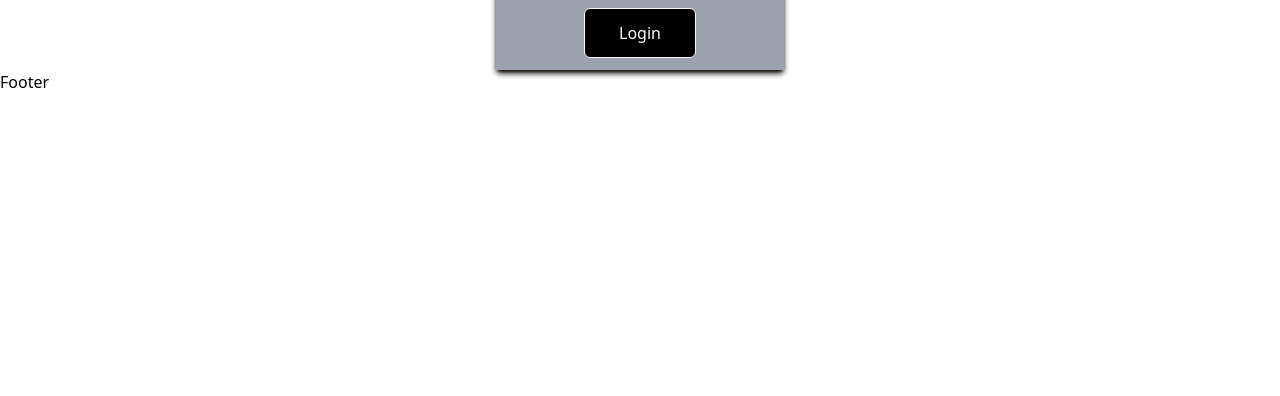
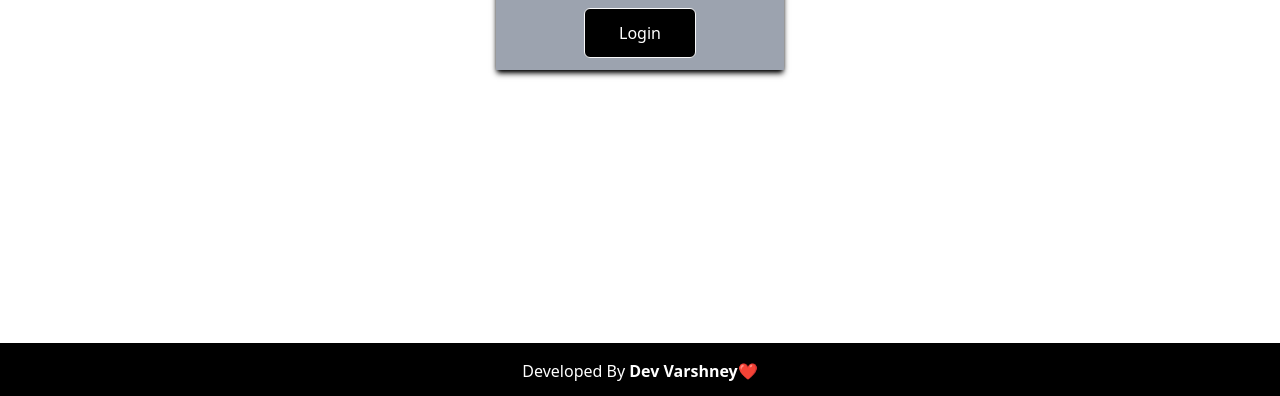
Before and after one commit to Devvarshney11/Food-Web-App---React-JS, a React (Vite) app: page /login in a window 1280 px wide. Shown: the part 401-797 px from the top of the page. Built offline with nearby package versions, Linux system fonts and the light colour scheme.

Commit message:
Add footer to it

```diff
--- a/src/App.js
+++ b/src/App.js
@@ -10,16 +10,13 @@ import { Provider } from "react-redux";
 import Login from "./components/Login";
 import store from "./utils/store";
 import { Navigate } from "react-router-dom";
-
+import Footer from "./components/Footer";
 const Cart = lazy(()=>import("./components/Cart"));
 const About = lazy(()=>import("./components/About"));
 const Contact = lazy(()=>import("./components/Contact"));
 const RestaurantMenu = lazy(()=>import("./components/RestaurantMenu"));
 const Mart = lazy(()=>import("./components/Mart"));
 
-const Footer = () => (
-    <h1>Footer</h1>
-)
 const isAuth = localStorage.getItem("isAuth");
 console.log(isAuth);
 const AppLayout = () => (
--- /dev/null
+++ b/src/components/Footer.js
@@ -0,0 +1,13 @@
+import React from "react";
+
+const Footer = () => {
+  return (
+    <footer className="bg-black text-white p-4 text-center fixed bottom-0 w-full">
+      <p>
+        Developed By <strong className="font-bold">Dev Varshney</strong>❤️
+      </p>
+    </footer>
+  );
+};
+
+export default Footer;
```
